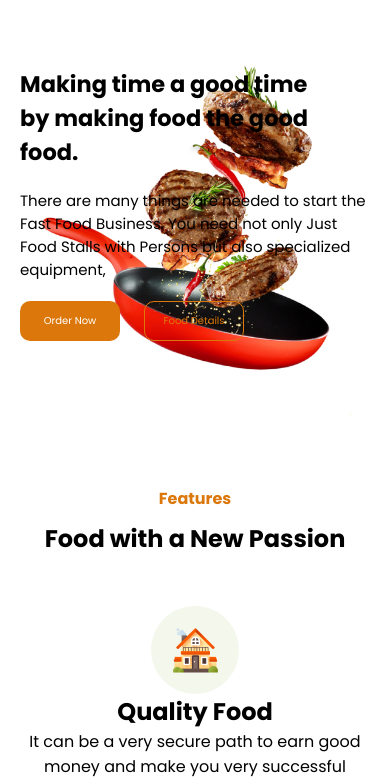
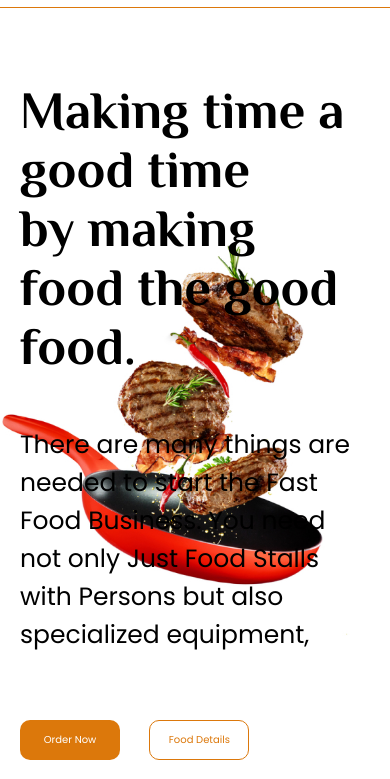
Before and after one commit to coco-lider/food-network, a plain HTML site: page index.html in a window 390 px wide. Shown: the part 73-852 px from the top of the page. Drawn offline with nearby package versions, Linux system fonts and the light colour scheme.

Commit message:
first commit

```diff
--- a/index.html
+++ b/index.html
@@ -6,6 +6,9 @@
   <title>FOOD NETWORK</title>
   <link rel="icon" href="assets/header-logo.png">
   <link rel="stylesheet" href="./styles/main.css">
+  <link rel="preconnect" href="https://fonts.googleapis.com">
+<link rel="preconnect" href="https://fonts.gstatic.com" crossorigin>
+<link href="https://fonts.googleapis.com/css2?family=Philosopher:ital,wght@0,400;0,700;1,400;1,700&display=swap" rel="stylesheet">
   <script src="https://unpkg.com/boxicons@2.1.4/dist/boxicons.js" defer></script>
 </head>
 <body>
--- a/styles/layout/_about-us.scss
+++ b/styles/layout/_about-us.scss
@@ -25,6 +25,12 @@
             overflow: hidden;
             border-radius: 30px;
 
+            @media (max-width: 1070px) {
+                text-align: center;
+                max-width: 100%;
+                width: 100%;
+             }
+
             &:hover img{
                 transform: scale(1.1);
 
@@ -46,6 +52,12 @@
             max-width: 565px;
             width: 100%;
 
+            @media (max-width: 1070px) {
+                text-align: center;
+                max-width: 100%;
+                width: 100%;
+             }
+
             .about-us-btn{
                 height: 80px;
 
--- a/styles/layout/_features.scss
+++ b/styles/layout/_features.scss
@@ -1,7 +1,7 @@
 .features{
     width: 100%;
-    height: 100%;
-    padding: 10px 0;
+    height: 100vh;
+    // padding: 10px 0;
 
     .container{
         .features-title{
--- a/styles/layout/_header.scss
+++ b/styles/layout/_header.scss
@@ -1,6 +1,7 @@
 .header{
   width: 100%;
   height: 100%;
+  border-bottom: 1px solid var(--main-color);
 }
 
 .head{
--- a/styles/layout/_home.scss
+++ b/styles/layout/_home.scss
@@ -1,7 +1,11 @@
 .home{
   width: 100%;
-  height: 100%;
-  padding: 40px 0;
+  height: 100vh;
+  // padding: 20px 0;
+
+  @media (max-width: 768px) {
+    height: 100vh;
+ }
 }
 
 .hero{
@@ -30,21 +34,31 @@
     gap: 20px;
     font-size: 25px;
 
-    @media (max-width: 700px) {
+
+
+    @media (max-width: 768px) {
       font-size: 15px;
+      justify-content: center;
+      gap: 50px;
+      font-size: 35px;
+
 
     }
 
     @media (max-width: 600px) {
-      font-size: 15px;
+      font-size: 35px;
+    }
 
+    h1{
+    font-family: "Philosopher", serif;
     }
 
     p{
       font-size: 20px;
 
+
       @media (max-width: 600px) {
-        font-size: 15px;
+        font-size: 25px;
 
       }
     }
@@ -54,6 +68,9 @@
   .home-img{
     width: 100%;
     height: 100%;
+    display: flex;
+    justify-content: center;
+    align-items: center;
 
     img{
       max-width: 576px;
@@ -65,8 +82,8 @@
           z-index: -1;
           right: 0;
 
-          max-width: 350px;
-          width: 100%;
+          // max-width: 350px;
+          // width: 100%;
         }
       }
     }
--- a/styles/layout/_take.scss
+++ b/styles/layout/_take.scss
@@ -27,6 +27,12 @@
             font-size: 20px;
             max-width: 565px;
             width: 100%;
+
+            @media (max-width: 1070px) {
+                text-align: center;
+                max-width: 100%;
+                width: 100%;
+             }
 
             @media (max-width: 600px) {
                 font-size: 15px;
```
Also changed, not shown: styles/main.css, 1 other file.
